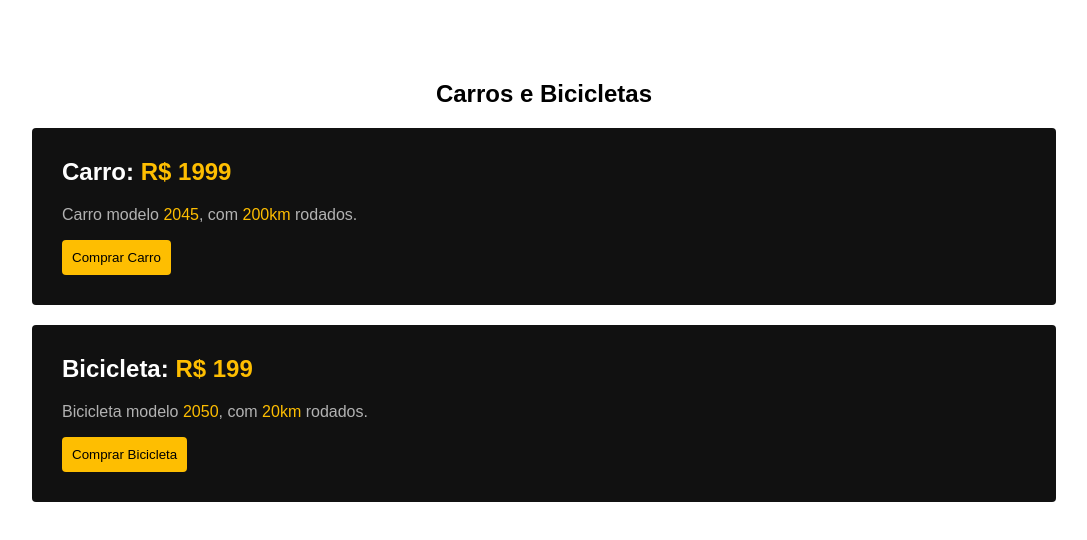
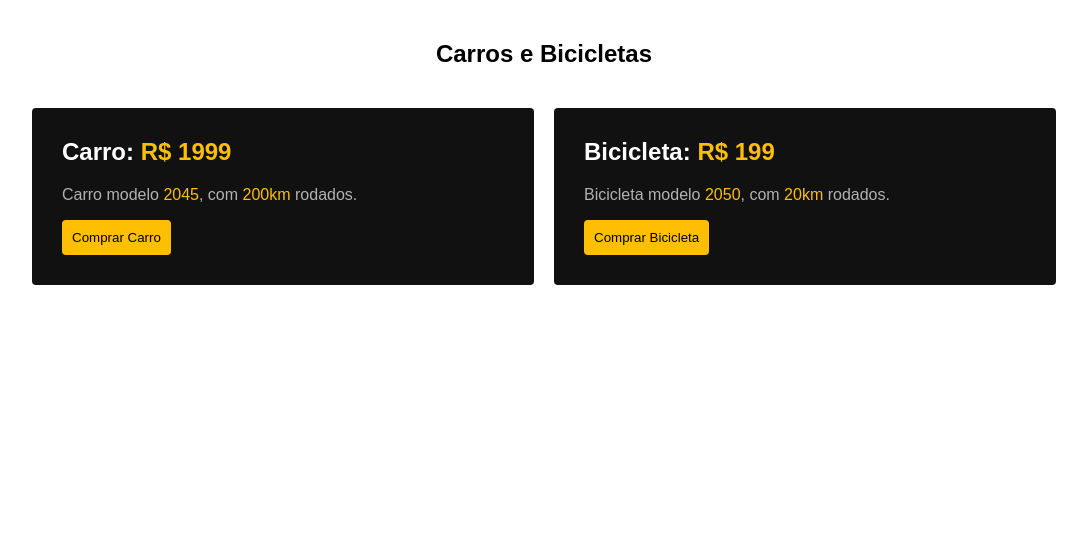
Before and after one commit to raelalves182/Rael, a plain HTML site: page Projeto-6/Display/index.html in a window 1280 px wide. Shown: the whole page, without its empty margins (96-1183 px from the left). Drawn offline with Linux system fonts and the light colour scheme.

Commit message:
feat(header): display grid

```diff
--- a/Projeto-6/Display/index.html
+++ b/Projeto-6/Display/index.html
@@ -11,6 +11,7 @@
   <section class="container">
     <h1>Carros e Bicicletas</h1>
 
+    <div class="grid">
       <div class="card">
         <h2>Carro: <span class="yellow">R$ 1999</span></h2>
         <p>Carro modelo <span class="yellow">2045</span>, com <span class="yellow">200km</span> rodados.</p>
@@ -22,6 +23,7 @@
         <p>Bicicleta modelo <span class="yellow">2050</span>, com <span class="yellow">20km</span> rodados.</p>
         <button>Comprar Bicicleta</button>
       </div>
+    </div>
   </section>
 </body>
 </html>
--- a/Projeto-6/Display/styles.css
+++ b/Projeto-6/Display/styles.css
@@ -1,6 +1,6 @@
 h1 {
   text-align: center;
-  margin-top: 80px;
+  margin: 40px;
 }
 
 h2 {
@@ -37,3 +37,9 @@ button {
   border: none;
   cursor: pointer;
 }
+
+.grid {
+  display: grid;
+  grid-template-columns: 1fr 1fr;
+  gap: 20px;
+}
```
Lines whose indentation alone changed are shown as unchanged.
